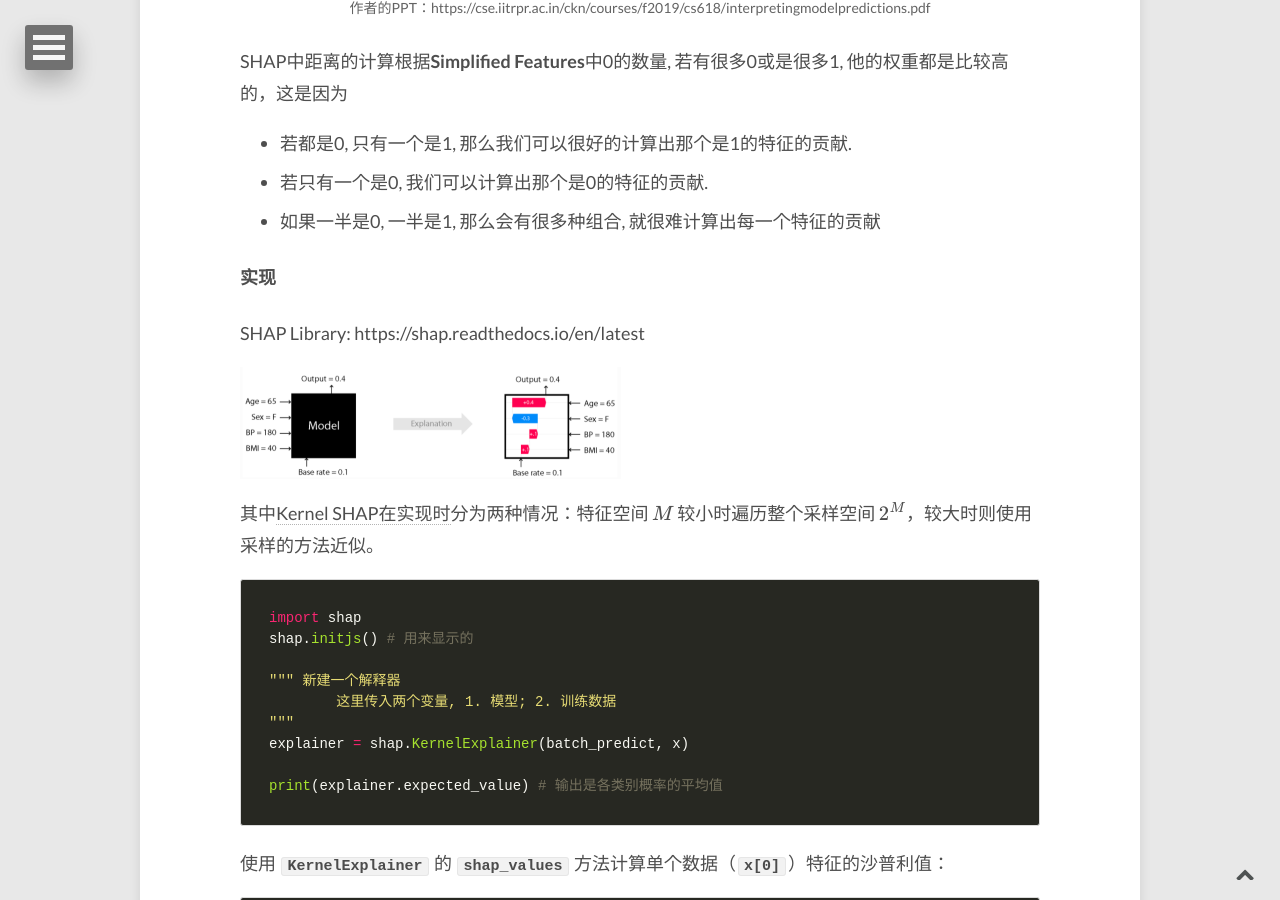
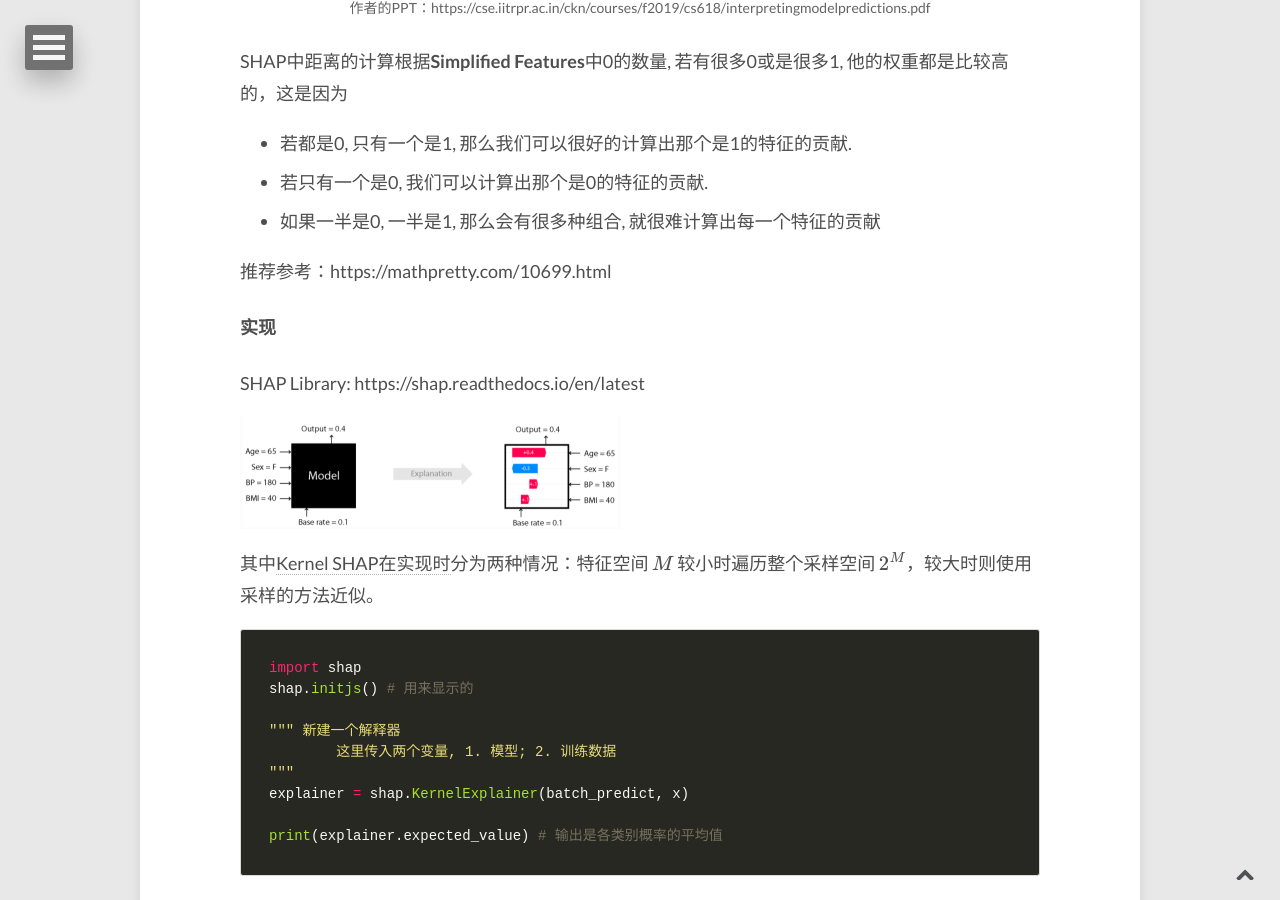
Before and after one commit to E0HYL/BLOG-OF-E0, a Jekyll site: the page built from _posts/2021-11-29-LIMEandSHAP.md, in a window 1280 px wide and 900 px high, scrolled down 13697 px. Built offline with Jekyll 4.4.1, drawn with Linux system fonts in a browser that asks for light colours; nearby versions of some CDN libraries; formulas are drawn with MathJax 3; comment, search, counter and statistics services are not loaded.

Commit message:
add shap reference

```diff
--- a/_posts/2021-11-29-LIMEandSHAP.md
+++ b/_posts/2021-11-29-LIMEandSHAP.md
@@ -430,6 +430,8 @@ SHAP中距离的计算根据**Simplified Features**中0的数量, 若有很多0
 - 若只有一个是0, 我们可以计算出那个是0的特征的贡献.
 - 如果一半是0, 一半是1, 那么会有很多种组合, 就很难计算出每一个特征的贡献
 
+推荐参考：https://mathpretty.com/10699.html
+
 #### 实现
 
 SHAP Library: https://shap.readthedocs.io/en/latest
```
